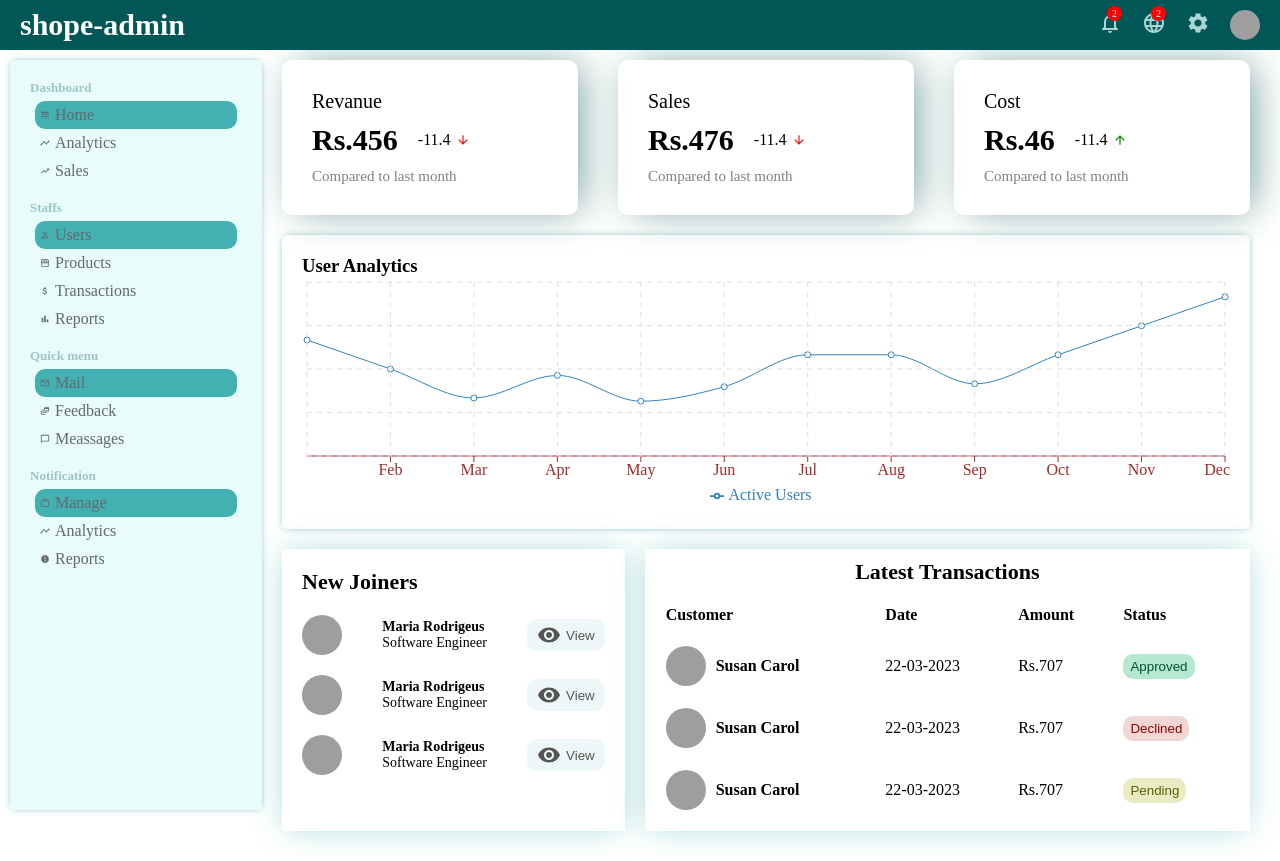
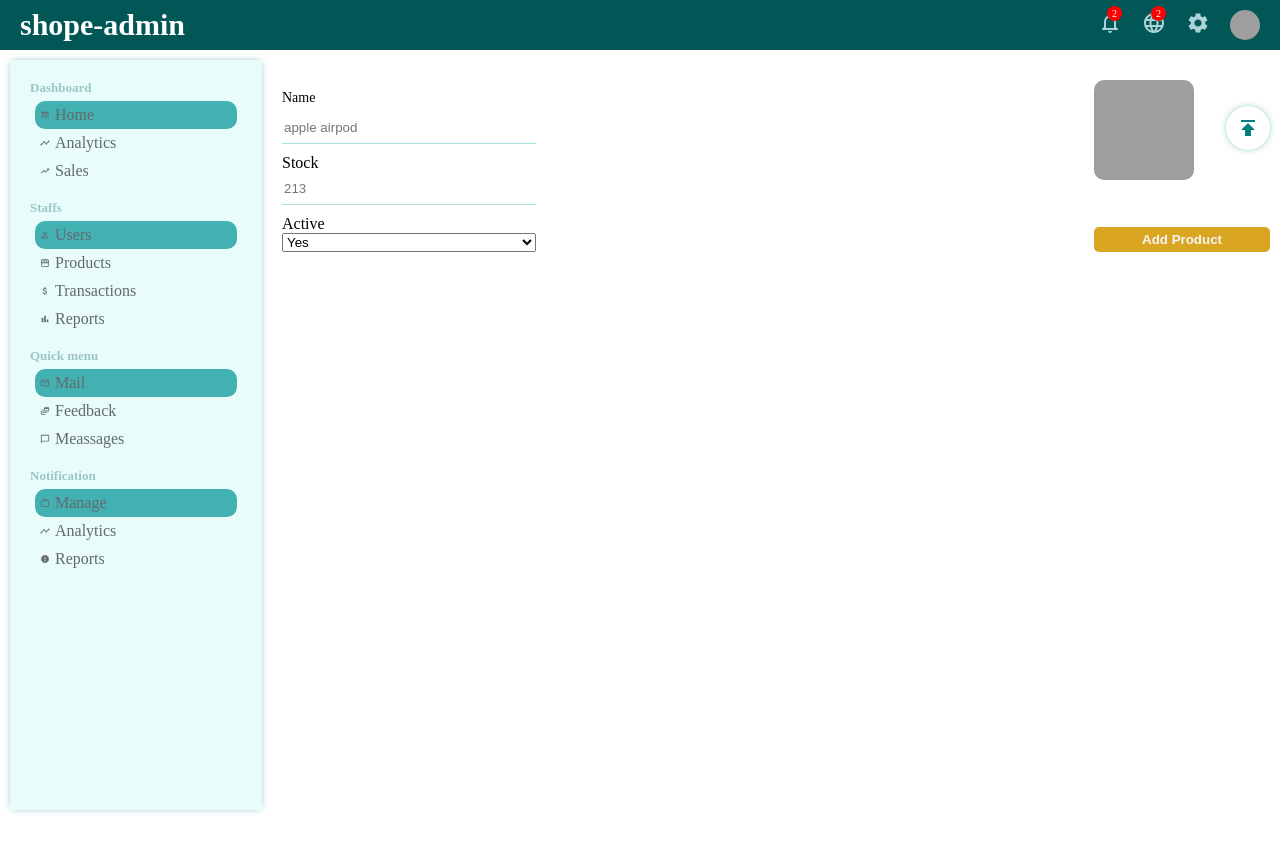
Before and after one commit to vishnuvvv/e-commerce-app-admin-ui, a React (Create React App) app: page /new-product in a window 1280 px wide. Before the commit this address led to /. After the commit the page ends 820 px from the top, so only its background shows below. Built offline with nearby package versions, Linux system fonts and the light colour scheme; grey boxes are pictures that could not be loaded; a web font is replaced by a local one.

Commit message:
completed admin panel

```diff
--- a/src/App.js
+++ b/src/App.js
@@ -7,6 +7,7 @@ import User from "./pages/user/User";
 import NewUser from "./pages/newUser/NewUser";
 import ProductList from "./pages/productList/ProductList";
 import Product from "./pages/product/Product";
+import NewProduct from "./pages/newProduct/NewProduct";
 const Home = lazy(() => import("./pages/home/Home.jsx"));
 const Userlist = lazy(() => import("./pages/userList/Userlist"));
 
@@ -23,7 +24,8 @@ const App = () => {
             <Route path="/user/:userId" element={<User />} />
             <Route path="/new-user" element={<NewUser />} />
             <Route path="/products" element={<ProductList />} />
-            <Route path="/product/:id" element={<Product/>} />
+            <Route path="/product/:id" element={<Product />} />
+            <Route path="/new-product" element={<NewProduct />} />
             <Route path="*" element={<Navigate to="/" />} />
           </Routes>
         </Suspense>
--- a/src/components/sidebar/Sidebar.jsx
+++ b/src/components/sidebar/Sidebar.jsx
@@ -22,10 +22,12 @@ const Sidebar = () => {
         <div className="sidebar-menu">
           <h3 className="sidebar-title">Dashboard</h3>
           <ul className="sidebar-list">
-            <li className="sidebar-list-item active">
-              <LineStyle className="sidebar-icon" />
-              Home
-            </li>
+            <Link to="/" className="link">
+              <li className="sidebar-list-item active">
+                <LineStyle className="sidebar-icon" />
+                Home
+              </li>
+            </Link>
             <li className="sidebar-list-item">
               <Timeline className="sidebar-icon" />
               Analytics
--- a/src/pages/newProduct/NewProduct.css
+++ b/src/pages/newProduct/NewProduct.css
@@ -1,2 +1,61 @@
 .new-product {
+  flex: 4;
 }
+.user-updat-form {
+  display: flex;
+  justify-content: space-between;
+  margin-top: 20px;
+  margin-left: 20px;
+}
+
+.user-updat-left-item {
+  display: flex;
+  flex-direction: column;
+  margin-top: 10px;
+}
+.user-update-label {
+  margin-bottom: 5px;
+  font-size: 14px;
+}
+.user-update-input {
+  border: none;
+  width: 250px;
+  height: 30px;
+  border-bottom: 1px solid rgb(168, 225, 223);
+}
+.user-upload-image {
+  width: 100px;
+  height: 100px;
+  border-radius: 10px;
+  object-fit: cover;
+  margin-right: 20px;
+}
+
+.user-update-right {
+  display: flex;
+  flex-direction: column;
+  justify-content: space-between;
+}
+.user-update-upload {
+  display: flex;
+  align-items: center;
+}
+.use-update-icon-right {
+  cursor: pointer;
+  padding: 10px;
+  border-radius: 50%;
+  color: teal !important;
+  -moz-box-shadow: 0px 0px 8px -3px rgba(40, 141, 143, 1);
+  box-shadow: 0px 0px 8px -3px rgba(40, 141, 143, 1);
+  margin-left: 12px !important;
+}
+
+.user-update-btn-right {
+  border-radius: 5px;
+  border: none;
+  padding: 5px;
+  cursor: pointer;
+  background-color: goldenrod;
+  color: whitesmoke;
+  font-weight: 600;
+}
--- a/src/pages/newProduct/NewProduct.jsx
+++ b/src/pages/newProduct/NewProduct.jsx
@@ -1,8 +1,54 @@
 import React from "react";
 
 import "./NewProduct.css";
+import { Publish } from "@mui/icons-material";
 const NewProduct = () => {
-  return <div className="new-product">NewProduct</div>;
+  return (
+    <div className="new-product">
+      <form className="user-updat-form">
+        <div className="user-update-left">
+          <div className="user-updat-left-item">
+            <lable className="user-update-label">Name</lable>
+            <input
+              type="text"
+              placeholder="apple airpod"
+              className="user-update-input"
+            />
+          </div>
+
+          <div className="user-updat-left-item">
+            <lable>Stock</lable>
+            <input
+              type="text"
+              placeholder="213"
+              className="user-update-input"
+            />
+          </div>
+          <div className="user-updat-left-item">
+            <label>Active</label>
+            <select name="active" id="active">
+              <option value="yes">Yes</option>
+              <option value="no">No</option>
+            </select>
+          </div>
+        </div>
+        <div className="user-update-right">
+          <div className="user-update-upload">
+            <img
+              src="https://img.freepik.com/free-photo/young-woman-with-round-glasses-yellow-sweater_273609-7091.jpg?size=626&ext=jpg&ga=GA1.1.404061632.1692293053&semt=sph"
+              alt=""
+              className="user-upload-image"
+            />
+            <label htmlFor="file">
+              <Publish className="use-update-icon-right" />
+            </label>
+            <input type="file" id="file" style={{ display: "none" }} />
+          </div>
+          <button className="user-update-btn-right">Add Product</button>
+        </div>
+      </form>
+    </div>
+  );
 };
 
 export default NewProduct;
--- a/src/pages/user/User.css
+++ b/src/pages/user/User.css
@@ -133,7 +133,7 @@
   margin-left: 12px !important;
 }
 
-.user-update-btn-right{
+.user-update-btn-right {
   border-radius: 5px;
   border: none;
   padding: 5px;
```
Lines whose indentation alone changed are shown as unchanged.
